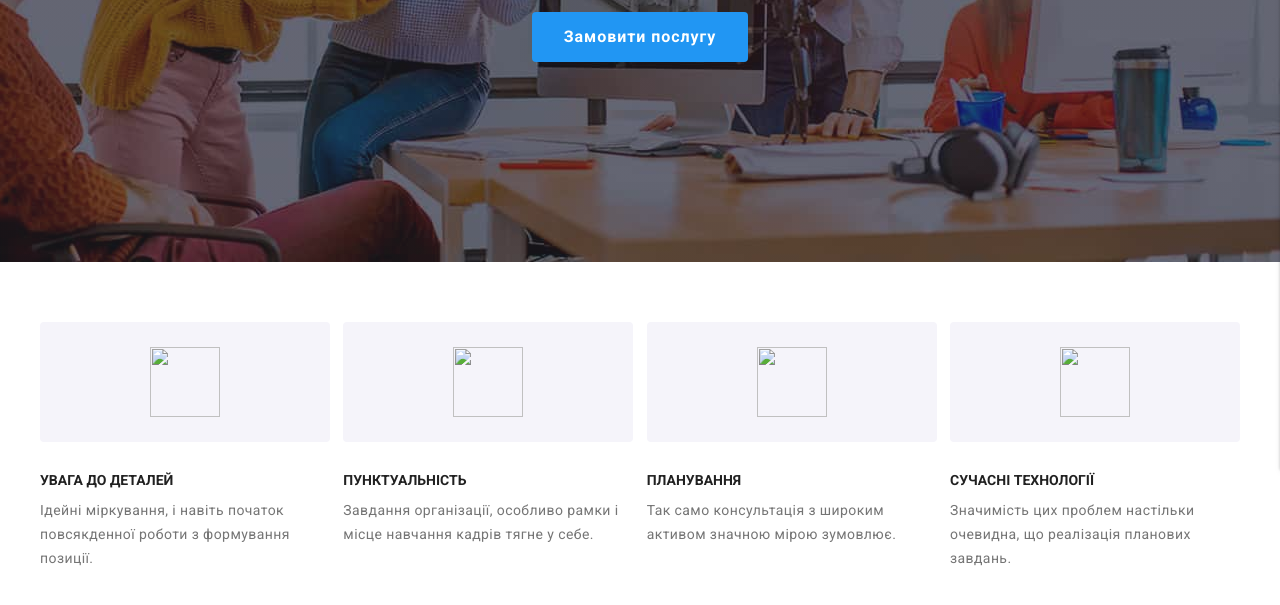
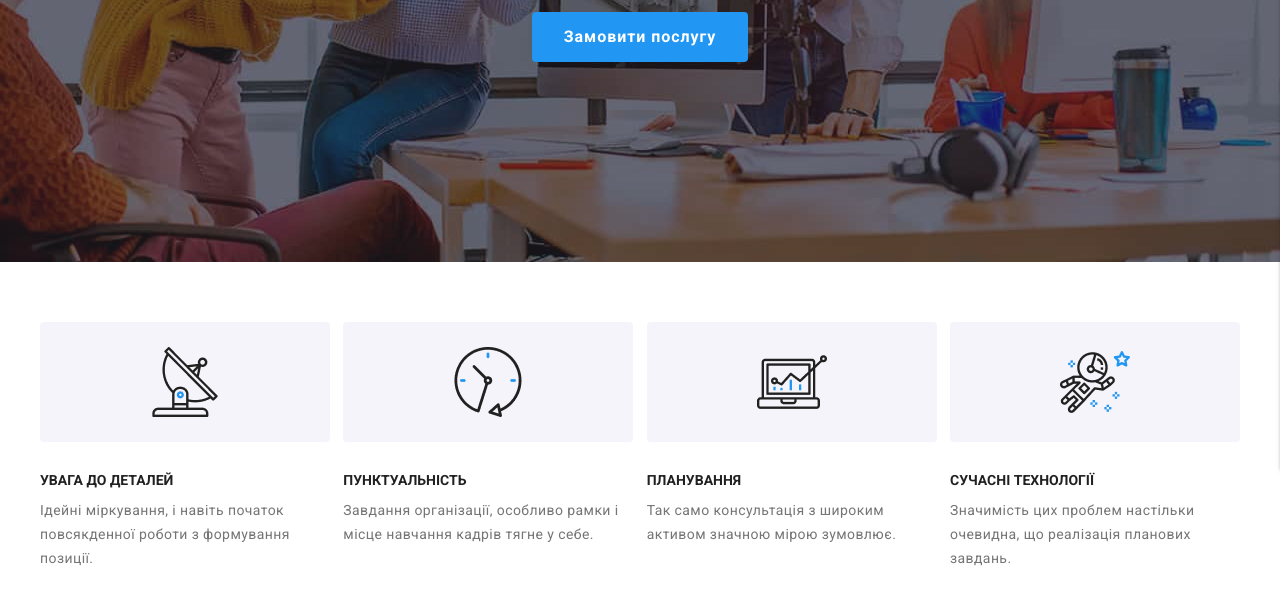
Before and after one commit to DmutroKhludov/WebStudio-SCSS, a plain HTML site: page index.html in a window 1280 px wide. Shown: the part 427-1032 px from the top of the page. Drawn offline with nearby package versions, Linux system fonts and the light colour scheme.

Commit message:
Додав код

```diff
--- a/index.html
+++ b/index.html
@@ -182,7 +182,7 @@
                 <ul class="benefits__list">
                     <li class="benefits__block">
                         <div class="benefits__block-wrap">
-                            <img class="benefits__img" src="images/antenna 1.png" alt="">
+                            <img class="benefits__img" src="images/benefits/antenna1.png" alt="">
                         </div>
                         <h2 class="benefits__name">УВАГА ДО ДЕТАЛЕЙ</h2>
                         <p class="benefits__text">Ідейні міркування, і навіть початок повсякденної роботи з формування
@@ -190,7 +190,7 @@
                     </li>
                     <li class="benefits__block">
                         <div class="benefits__block-wrap">
-                            <img class="benefits__img" src="images/clock 1.png" alt="">
+                            <img class="benefits__img" src="images/benefits/clock1.png" alt="">
                         </div>
                         <h2 class="benefits__name">ПУНКТУАЛЬНІСТЬ</h2>
                         <p class="benefits__text">Завдання організації, особливо рамки і місце навчання кадрів тягне у
@@ -198,14 +198,14 @@
                     </li>
                     <li class="benefits__block">
                         <div class="benefits__block-wrap">
-                            <img class="benefits__img" src="images/diagram 1.png" alt="">
+                            <img class="benefits__img" src="images/benefits/diagram1.png" alt="">
                         </div>
                         <h2 class="benefits__name">ПЛАНУВАННЯ</h2>
                         <p class="benefits__text">Так само консультація з широким активом значною мірою зумовлює.</p>
                     </li>
                     <li class="benefits__block">
                         <div class="benefits__block-wrap">
-                            <img class="benefits__img" src="images/astronaut 1.png"
+                            <img class="benefits__img" src="images/benefits/astronaut1.png"
                                 alt="">
                         </div>
                         <h2 class="benefits__name">СУЧАСНІ ТЕХНОЛОГІЇ</h2>
```
